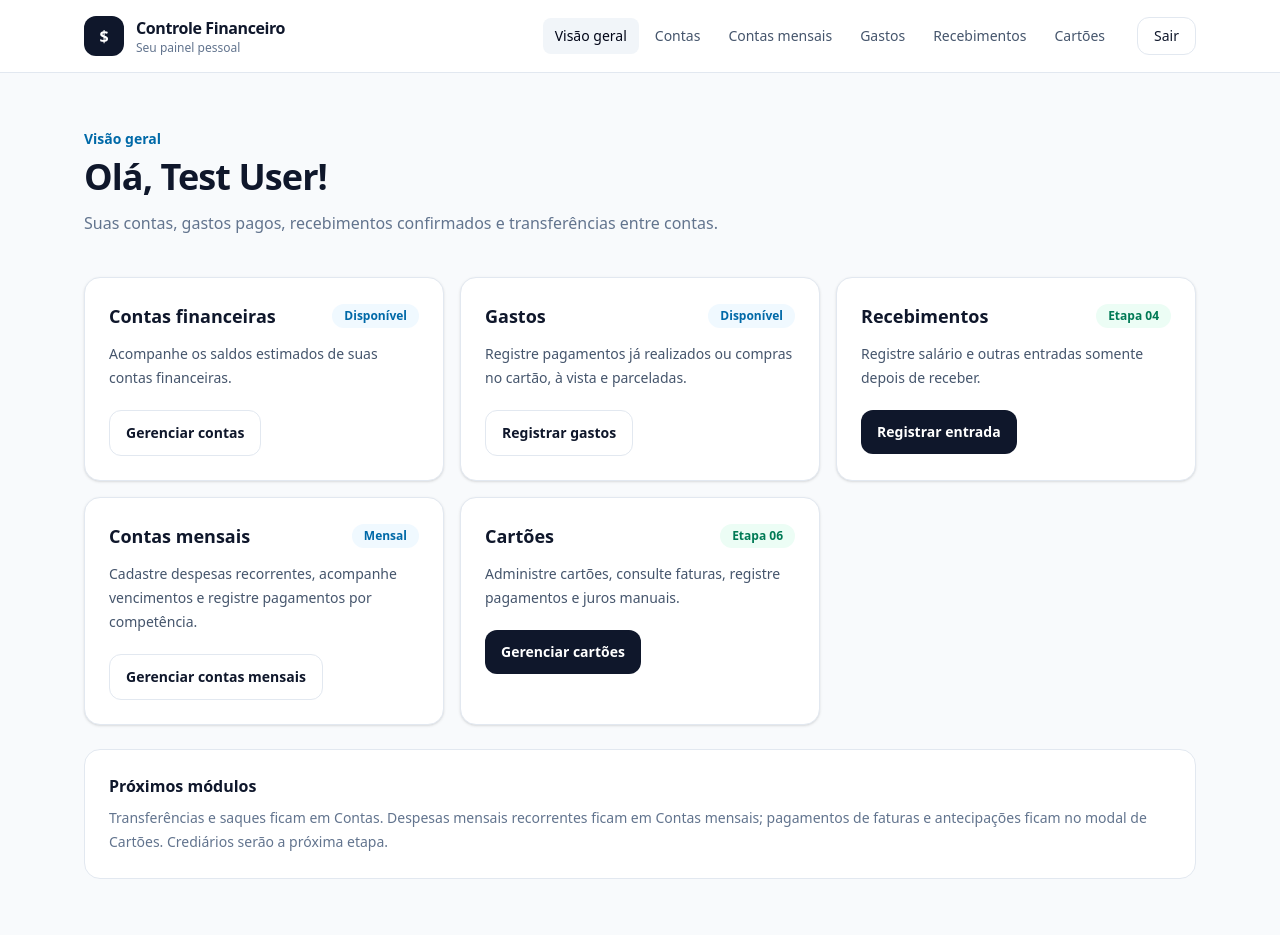
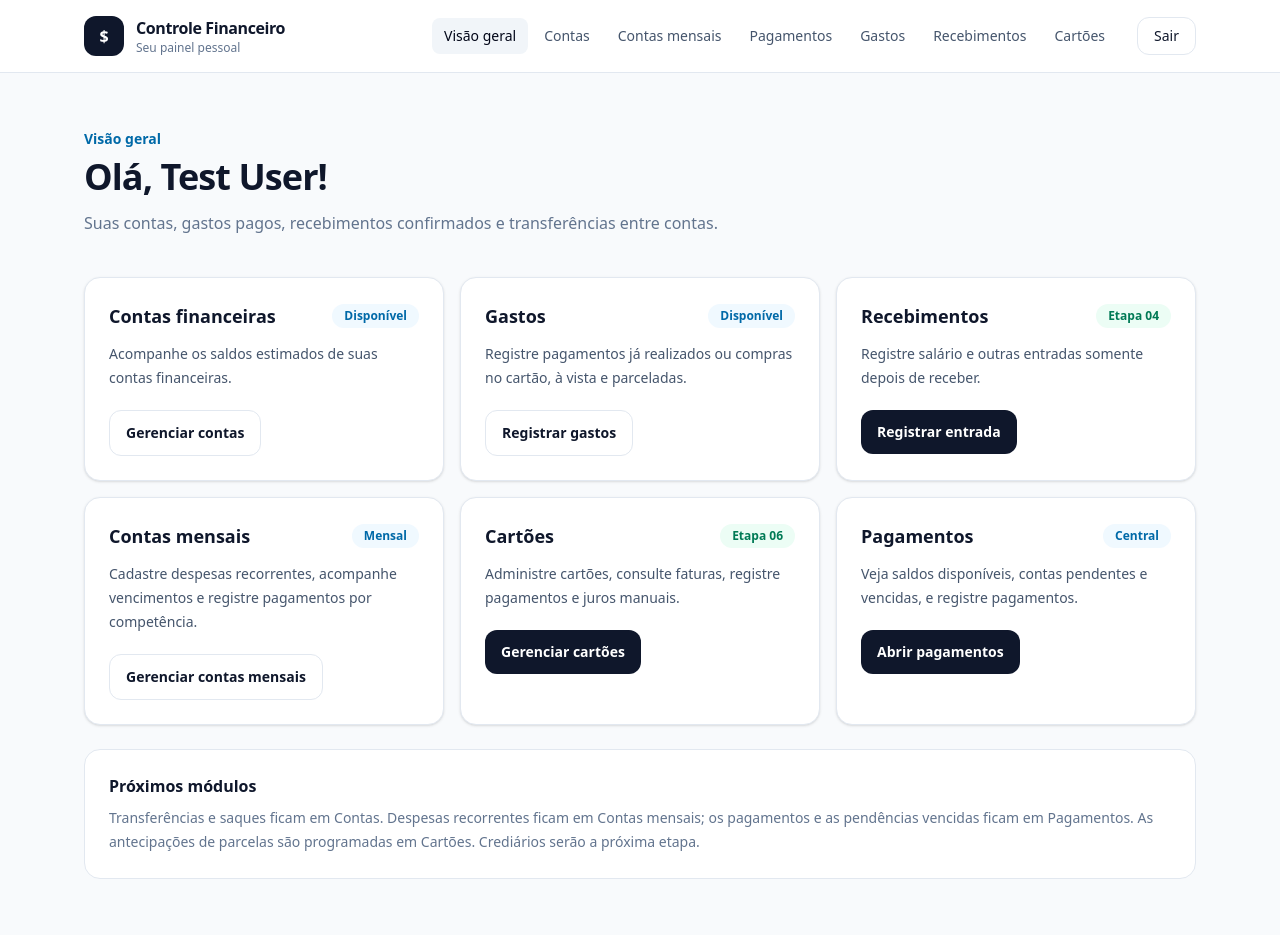
Before and after one commit to jrgviana/controle-financeiro, a Laravel app: page /dashboard in a window 1280 px wide. Run offline with Laravel 12, Linux system fonts and the light colour scheme; a user stored in the database is signed in; data comes from the database, SQL or seed files in the repository; style sheets or scripts are compiled from the project's sources; parts of the project's set-up code (start-up, migrations or seed data) failed here and were passed over; some libraries are stand-ins or nearby versions.

Commit message:
Integra Central de Pagamentos na rota protegida, menu e painel inicial

```diff
--- a/resources/views/dashboard.blade.php
+++ b/resources/views/dashboard.blade.php
@@ -48,10 +48,18 @@
             <p class="mt-3 text-sm leading-6 text-slate-600">Administre cartões, consulte faturas, registre pagamentos e juros manuais.</p>
             <a href="{{ route('cartoes.index') }}" class="mt-5 inline-flex rounded-xl bg-slate-900 px-4 py-3 text-sm font-semibold text-white transition hover:bg-slate-800">Gerenciar cartões</a>
         </section>
+                <section class="rounded-2xl border border-slate-200 bg-white p-6 shadow-sm">
+            <div class="flex items-center justify-between gap-3">
+                <h2 class="text-lg font-semibold">Pagamentos</h2>
+                <span class="rounded-full bg-sky-50 px-3 py-1 text-xs font-semibold text-sky-700">Central</span>
+            </div>
+            <p class="mt-3 text-sm leading-6 text-slate-600">Veja saldos disponíveis, contas pendentes e vencidas, e registre pagamentos.</p>
+            <a href="{{ route('pagamentos.index') }}" class="mt-5 inline-flex rounded-xl bg-slate-900 px-4 py-3 text-sm font-semibold text-white transition hover:bg-slate-800">Abrir pagamentos</a>
+        </section>
     </div>
 
     <section class="mt-6 rounded-2xl border border-slate-200 bg-white p-6">
         <h2 class="font-semibold">Próximos módulos</h2>
-        <p class="mt-2 text-sm leading-6 text-slate-500">Transferências e saques ficam em Contas. Despesas mensais recorrentes ficam em Contas mensais; pagamentos de faturas e antecipações ficam no modal de Cartões. Crediários serão a próxima etapa.</p>
+        <p class="mt-2 text-sm leading-6 text-slate-500">Transferências e saques ficam em Contas. Despesas recorrentes ficam em Contas mensais; os pagamentos e as pendências vencidas ficam em Pagamentos. As antecipações de parcelas são programadas em Cartões. Crediários serão a próxima etapa.</p>
     </section>
 @endsection
--- a/resources/views/layouts/app.blade.php
+++ b/resources/views/layouts/app.blade.php
@@ -23,6 +23,7 @@
                     <a href="{{ route('dashboard') }}" class="rounded-lg px-3 py-2 font-medium transition hover:bg-slate-100 {{ request()->routeIs('dashboard') ? 'bg-slate-100 text-slate-950' : 'text-slate-600' }}">Visão geral</a>
                     <a href="{{ route('contas.index') }}" class="rounded-lg px-3 py-2 font-medium transition hover:bg-slate-100 {{ request()->routeIs('contas.*') ? 'bg-slate-100 text-slate-950' : 'text-slate-600' }}">Contas</a>
                     <a href="{{ route('contas-fixas.index') }}" class="rounded-lg px-3 py-2 font-medium transition hover:bg-slate-100 {{ request()->routeIs('contas-fixas.*') ? 'bg-slate-100 text-slate-950' : 'text-slate-600' }}">Contas mensais</a>
+                    <a href="{{ route('pagamentos.index') }}" class="rounded-lg px-3 py-2 font-medium transition hover:bg-slate-100 {{ request()->routeIs('pagamentos.*') ? 'bg-slate-100 text-slate-950' : 'text-slate-600' }}">Pagamentos</a>
                     <a href="{{ route('gastos.index') }}" class="rounded-lg px-3 py-2 font-medium transition hover:bg-slate-100 {{ request()->routeIs('gastos.*') ? 'bg-slate-100 text-slate-950' : 'text-slate-600' }}">Gastos</a>
                     <a href="{{ route('recebimentos.index') }}" class="rounded-lg px-3 py-2 font-medium transition hover:bg-slate-100 {{ request()->routeIs('recebimentos.*') ? 'bg-slate-100 text-slate-950' : 'text-slate-600' }}">Recebimentos</a>
                     <a href="{{ route('cartoes.index') }}" class="rounded-lg px-3 py-2 font-medium transition hover:bg-slate-100 {{ request()->routeIs('cartoes.*') ? 'bg-slate-100 text-slate-950' : 'text-slate-600' }}">Cartões</a>
--- a/routes/web.php
+++ b/routes/web.php
@@ -7,6 +7,7 @@ use App\Livewire\ReceivedIncomes;
 use App\Livewire\AccountTransfers;
 use App\Livewire\CreditCards;
 use App\Livewire\FixedBills;
+use App\Livewire\Payments;
 use Illuminate\Support\Facades\Route;
 
 Route::redirect('/', '/dashboard');
@@ -24,5 +25,6 @@ Route::middleware('auth')->group(function (): void {
     Route::livewire('/transferencias', AccountTransfers::class)->name('transferencias.index');
     Route::livewire('/cartoes', CreditCards::class)->name('cartoes.index');
     Route::livewire('/contas-fixas', FixedBills::class)->name('contas-fixas.index');
+    Route::livewire('/pagamentos', Payments::class)->name('pagamentos.index');
     Route::post('/sair', [PinLoginController::class, 'destroy'])->name('logout');
 });
```
